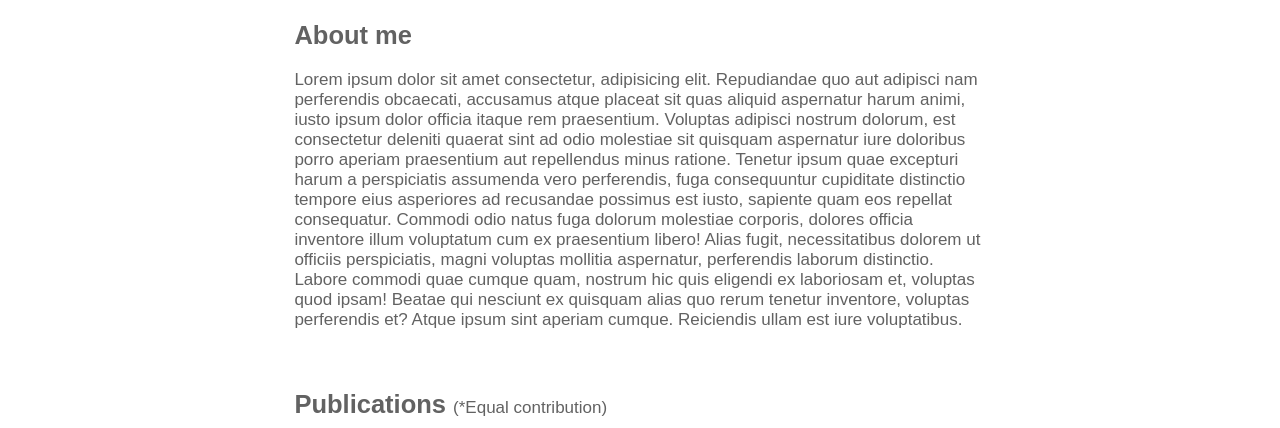
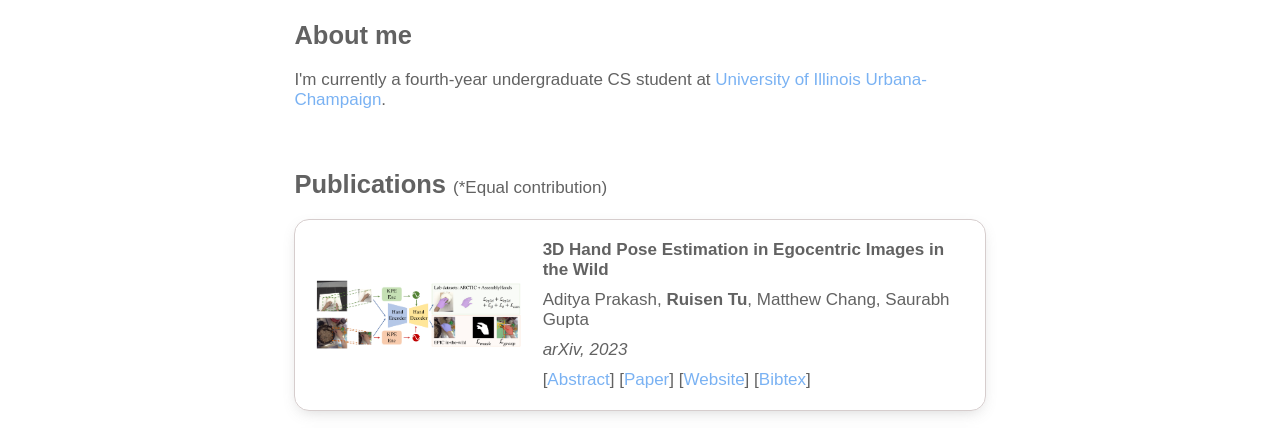
Before and after one commit to TRS07170/TRS07170.github.io, a website: page index.html in a window 1280 px wide. Shown: the part 307-735 px from the top of the page. Drawn offline with Linux system fonts and the light colour scheme; a web font is replaced by a local one.

Commit message:
update cv

```diff
--- a/index.html
+++ b/index.html
@@ -31,13 +31,16 @@
                 <h1>Ruisen Tu</h1>
                 <p>Fourth-year undergraduate student @ UIUC</p>
                 <div><a href="mailto:ruisent2@illinois.edu" title="email"><i class="fa-solid fa-envelope fa-2xl"></i></a></div>
-                <div><a href="./src/assets/CV.pdf" title="CV" target="_blank"><i class="fa-solid fa-file fa-2xl"></i></a></div>
+                <div><a href="./src/assets/CV_public.pdf" title="CV" target="_blank"><i class="fa-solid fa-file fa-2xl"></i></a></div>
             </div>
         </div>
 
         <div id="about-me">
             <h2>About me</h2>
-            <p>Lorem ipsum dolor sit amet consectetur, adipisicing elit. Repudiandae quo aut adipisci nam perferendis obcaecati, accusamus atque placeat sit quas aliquid aspernatur harum animi, iusto ipsum dolor officia itaque rem praesentium. Voluptas adipisci nostrum dolorum, est consectetur deleniti quaerat sint ad odio molestiae sit quisquam aspernatur iure doloribus porro aperiam praesentium aut repellendus minus ratione. Tenetur ipsum quae excepturi harum a perspiciatis assumenda vero perferendis, fuga consequuntur cupiditate distinctio tempore eius asperiores ad recusandae possimus est iusto, sapiente quam eos repellat consequatur. Commodi odio natus fuga dolorum molestiae corporis, dolores officia inventore illum voluptatum cum ex praesentium libero! Alias fugit, necessitatibus dolorem ut officiis perspiciatis, magni voluptas mollitia aspernatur, perferendis laborum distinctio. Labore commodi quae cumque quam, nostrum hic quis eligendi ex laboriosam et, voluptas quod ipsam! Beatae qui nesciunt ex quisquam alias quo rerum tenetur inventore, voluptas perferendis et? Atque ipsum sint aperiam cumque. Reiciendis ullam est iure voluptatibus.</p>
+            <p>
+                I'm currently a fourth-year undergraduate CS student at <a href="https://illinois.edu/" target="_blank">University of Illinois Urbana-Champaign</a>.
+
+            </p>
         </div>
 
         <div id="publications" >
--- a/src/css/main.scss
+++ b/src/css/main.scss
@@ -72,9 +72,6 @@ body {
                 div {
                     display: inline-block;
                     margin-right: 20px;
-                    // a>i {
-
-                    // }
                 }
             }
         }
```
Also changed, not shown: 3 other files.
